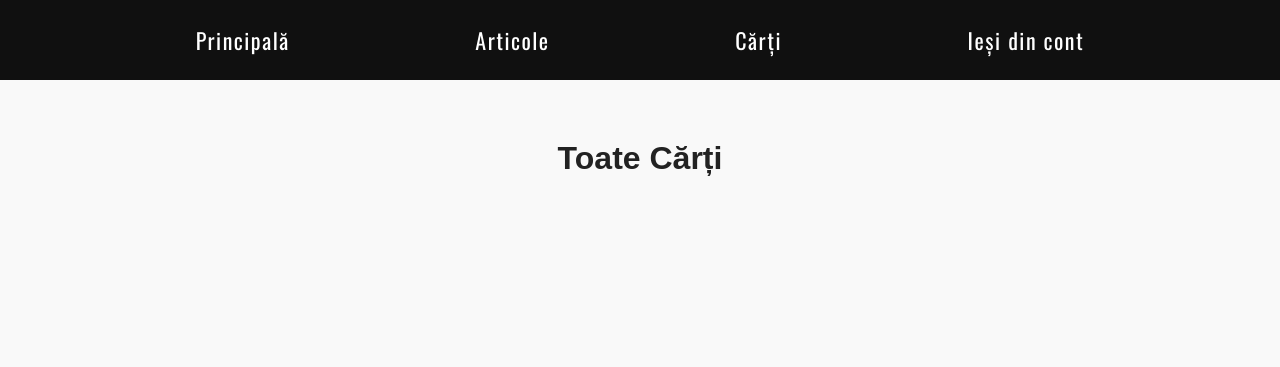
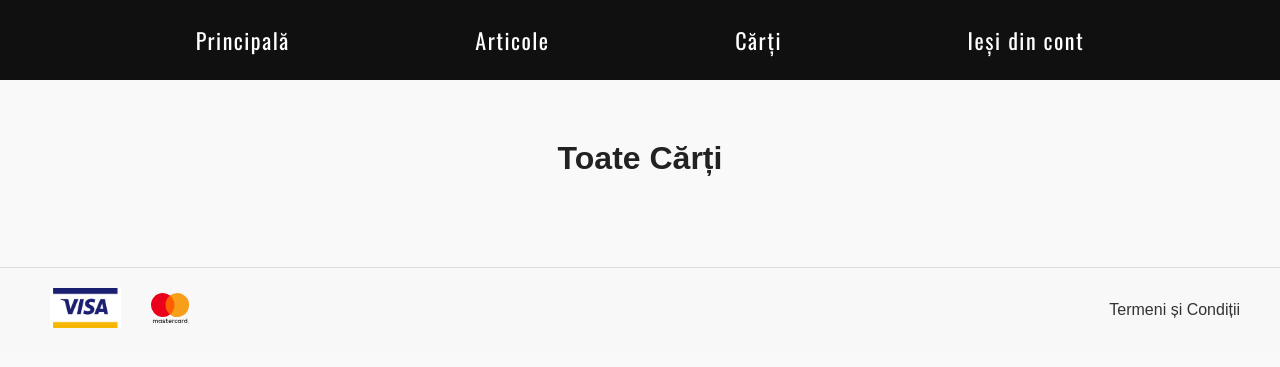
Before and after one commit to NickGr24/penita, a Django app: page /books/ in a window 1280 px wide. Shown: the top 367 px of the page. Run offline with Django 3.2, Linux system fonts and the light colour scheme; the visitor is signed in with stand-in values (Sample User, id 1); data that the repository does not hold is empty.

Commit message:
added terms and conditions

```diff
--- a/main/static/css/books_list.css
+++ b/main/static/css/books_list.css
@@ -50,14 +50,6 @@ body {
     box-shadow: 0 4px 8px rgba(0, 0, 0, 0.2);
 }
 
-<<<<<<< HEAD
-.book-title {
-    font-size: 1.5rem;
-    color: #0056b3;
-    margin-bottom: 15px;
-}
-
-=======
 .book-card-body {
     flex-grow: 1; /* Растягивает содержимое */
     display: flex;
@@ -73,7 +65,6 @@ body {
     margin-bottom: 15px;
 }
 
->>>>>>> 24c9975b (safe)
 .book-description {
     font-size: 0.9rem;
     color: #555;
--- /dev/null
+++ b/main/static/css/footer.css
@@ -0,0 +1,48 @@
+.site-footer {
+    background-color: #f8f8f8;
+    padding: 20px 0;
+    text-align: center;
+    border-top: 1px solid #ddd;
+}
+
+.footer-content {
+    max-width: 1200px;
+    margin: 0 auto;
+    display: flex;
+    justify-content: space-between;
+    align-items: center;
+    flex-wrap: wrap;
+    gap: 20px;
+}
+
+.payment-logos img {
+    height: 40px;
+    margin: 0 10px;
+    transition: transform 0.3s ease;
+}
+
+.payment-logos img:hover {
+    transform: scale(1.1);
+}
+
+.footer-links a {
+    color: #333;
+    text-decoration: none;
+    font-size: 1rem;
+    transition: color 0.3s ease;
+}
+
+.footer-links a:hover {
+    color: #007bff;
+}
+
+@media (max-width: 768px) {
+    .footer-content {
+        flex-direction: column;
+        text-align: center;
+    }
+
+    .payment-logos img {
+        margin: 5px;
+    }
+}
--- a/main/urls.py
+++ b/main/urls.py
@@ -9,4 +9,5 @@ urlpatterns = [
     path('register/', views.register, name='register'),
     path('tudor-osoianu/', views.osoianu, name='osoianu'),
     path('dinu-ostavciuc/', views.ostavciuc, name='ostavciuc'),
+    path('terms-and-conditions/', views.terms_and_conditions, name='terms_and_conditions'),
 ]
--- a/main/views.py
+++ b/main/views.py
@@ -36,3 +36,6 @@ def login(request):
 
 def contacts(request):
     return render(request, 'contacts.html')
+
+def terms_and_conditions(request):
+    return render(request, 'policies/terms.html')
--- a/templates/base.html
+++ b/templates/base.html
@@ -7,6 +7,7 @@
     <title>Penița Dreptului</title>
     <link rel="stylesheet" href="{% static 'css/style.css' %}">
     <link rel="stylesheet" href="{% static 'css/articles.css' %}">
+    <link rel="stylesheet" href="{% static 'css/footer.css' %}">
     <link rel="preconnect" href="https://fonts.googleapis.com">
     <link rel="stylesheet" href="https://cdnjs.cloudflare.com/ajax/libs/font-awesome/6.0.0-beta3/css/all.min.css">
     <link rel="preconnect" href="https://fonts.gstatic.com" crossorigin>
@@ -23,6 +24,17 @@
 {% block content %}
 
 {% endblock content %}
+<footer class="site-footer">
+    <div class="footer-content">
+        <div class="payment-logos">
+            <img src="{% static 'img/visa_logo.jpg' %}" alt="Visa">
+            <img src="{% static 'img/mc.svg' %}" alt="Mastercard">
+        </div>
+        <div class="footer-links">
+            <a href="{% url 'terms_and_conditions' %}">Termeni și Condiții</a>
+        </div>
+    </div>
+</footer>
 
 </body>
 <script src="{% static 'js/navbar.js' %}"></script>
--- a/templates/policies/terms.html
+++ b/templates/policies/terms.html
@@ -29,7 +29,7 @@
         </section>
     </main>
     <footer>
-        <p>&copy; 2024 Penița Dreptății. Toate drepturile rezervate.</p>
+        <p>&copy; 2025 Penița Dreptății. Toate drepturile rezervate.</p>
     </footer>
 </body>
 </html>
```
Also changed, not shown: main/static/img/mc.svg (added), main/static/img/visa_logo.jpg (added).
